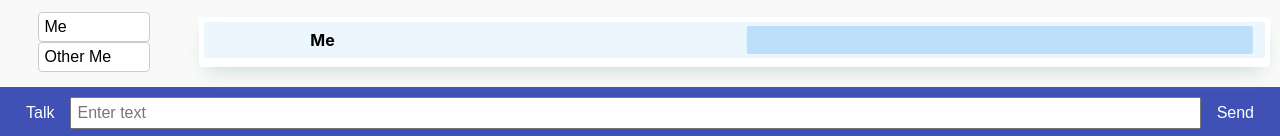
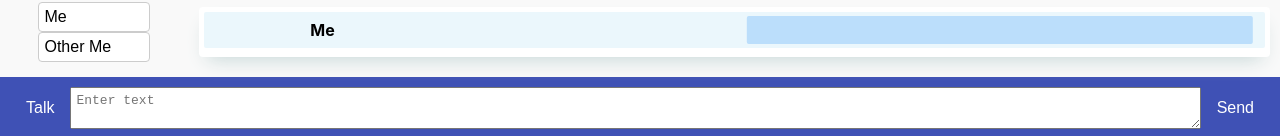
Before and after one commit to M0M0-D3V/sologue-app, a React (Create React App) app in the folder client/: page /chat/1 in a window 1280 px wide. Shown: the part 661-797 px from the top of the page. Built offline with nearby package versions, Linux system fonts and the light colour scheme; no server answers.

Commit message:
working chat history populates previous messages and able to continue the chat

```diff
--- a/client/src/App.js
+++ b/client/src/App.js
@@ -35,7 +35,10 @@ const App = () => {
           <Route path="/signup" element={<Signup />} />
           <Route path="/login" element={<Login />} />
           <Route path="/chat/:id" element={<ChatInterface chatId={chatId} />} />
-          <Route path="/history" element={<ChatHistory />} />
+          <Route
+            path="/history"
+            element={<ChatHistory setChatId={setChatId} />}
+          />
           <Route path="/profile" element={<Profile />} />
           <Route path="/logout" element={<Logout />} />
         </Routes>
--- a/client/src/components/ChatHistory.jsx
+++ b/client/src/components/ChatHistory.jsx
@@ -1,7 +1,8 @@
 import React, { useEffect, useState } from "react";
+import { Link } from "react-router-dom";
 import { getChatsByUser } from "../firebaseFunctions";
 
-const ChatHistory = () => {
+const ChatHistory = ({ setChatId }) => {
   const [chats, setChats] = useState([]);
   const [loading, setLoading] = useState(true);
 
@@ -37,7 +38,9 @@ const ChatHistory = () => {
         <ul>
           {chats.map((chat) => (
             <li key={chat.id}>
-              <a href={`/chat/${chat.id}`}>{chat.title}</a>
+              <Link to={`/chat/${chat.id}`} onClick={() => setChatId(chat.id)}>
+                {chat.title}
+              </Link>
             </li>
           ))}
         </ul>
--- a/client/src/components/ChatInterface.jsx
+++ b/client/src/components/ChatInterface.jsx
@@ -47,7 +47,17 @@ const ChatInterface = ({ chatId }) => {
   };
 
   const handlePressEnter = (e) => {
-    if (e.key === "Enter") {
+    if (e.key === "Enter" && e.shiftKey) {
+      e.preventDefault();
+      // Insert new line character at the cursor position
+      const { selectionStart, selectionEnd } = e.target;
+      const newValue =
+        input.substring(0, selectionStart) +
+        "\n" +
+        input.substring(selectionEnd);
+      setInput(newValue);
+    } else if (e.key === "Enter") {
+      e.preventDefault();
       handleSendMessage();
     }
   };
@@ -70,7 +80,12 @@ const ChatInterface = ({ chatId }) => {
           >
             <strong>{message.sender}:</strong>
             <br />
-            {message.text}
+            {message.text.split("\n").map((line, i) => (
+              <span key={i}>
+                {line}
+                <br />
+              </span>
+            ))}
           </div>
         ))}
       </main>
@@ -107,8 +122,7 @@ const ChatInterface = ({ chatId }) => {
       </div>
       <footer className="chat-footer">
         <button className="talk-button">Talk</button>
-        <input
-          type="text"
+        <textarea
           className="text-field"
           placeholder="Enter text"
           value={input}
```
